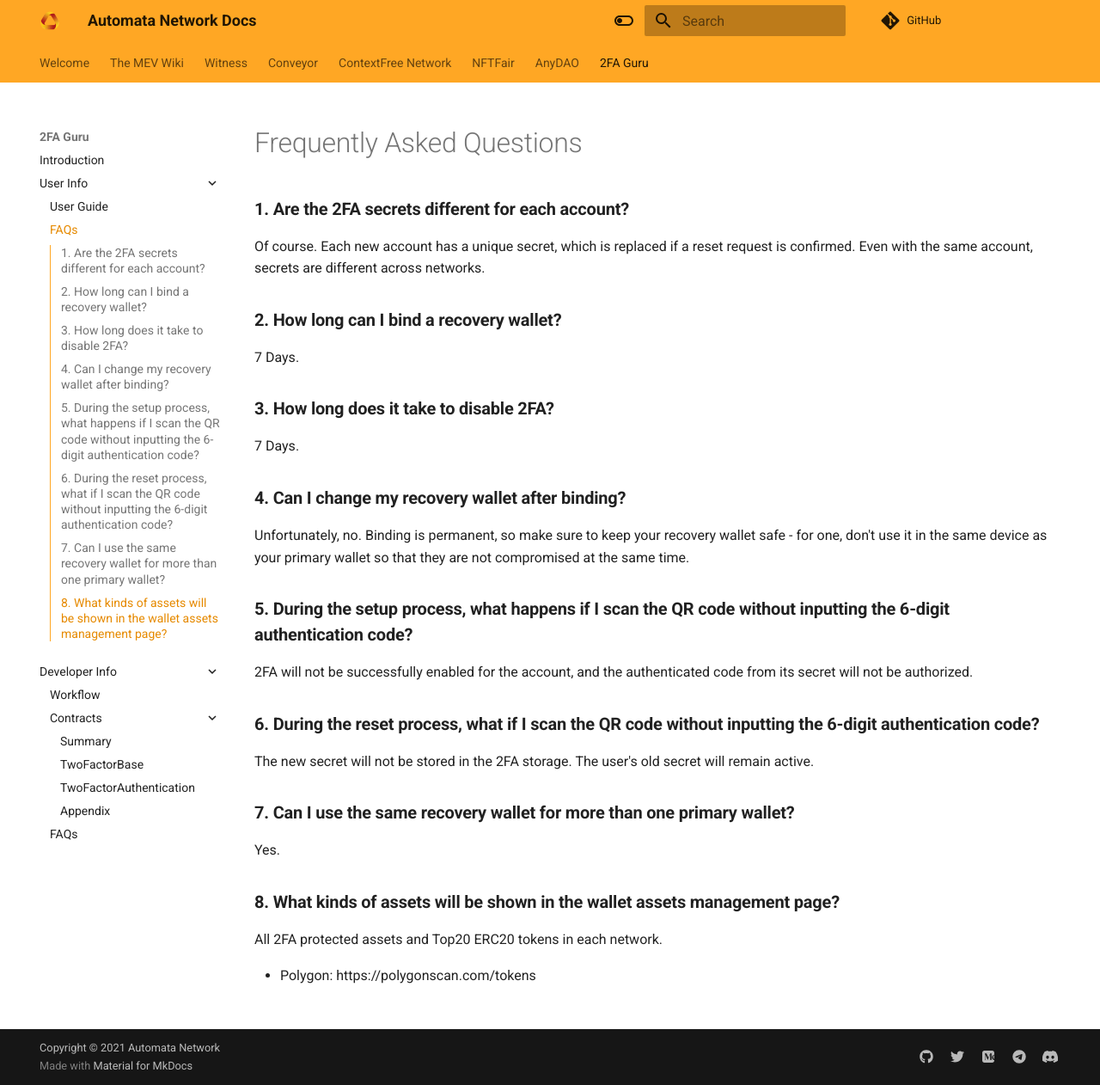
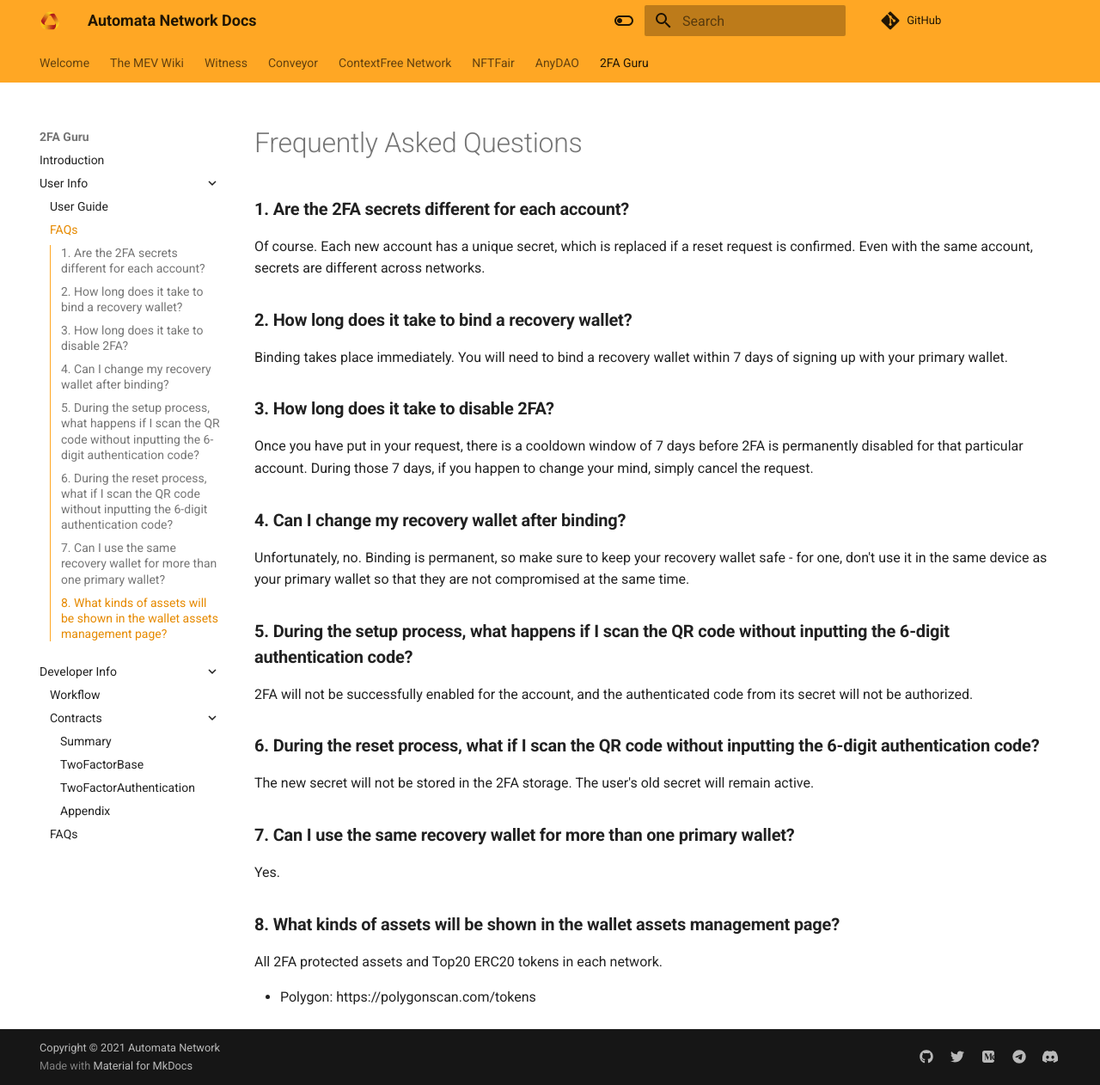
Before and after one commit to automata-network/docs, an MkDocs documentation site: the page built from docs/2fa/users/faq.md, in a window 1280 px wide and 1262 px high. Shown: the whole window at 86% size. Built offline with MkDocs 1.6.1 and Material for MkDocs 9.7.7, drawn with Linux system fonts in a browser that asks for light colours; nearby versions of some CDN libraries; comment, search, counter and statistics services are not loaded.

Commit message:
Update faq.md

```diff
--- a/docs/2fa/users/faq.md
+++ b/docs/2fa/users/faq.md
@@ -4,13 +4,13 @@
 
 Of course. Each new account has a unique secret, which is replaced if a reset request is confirmed. Even with the same account, secrets are different across networks.
 
-### **2. How long can I bind a recovery wallet?**
+### **2. How long does it take to bind a recovery wallet?**
 
-7 Days.
+Binding takes place immediately. You will need to bind a recovery wallet within 7 days of signing up with your primary wallet.
 
 ### **3. How long does it take to disable 2FA?**
 
-7 Days.
+Once you have put in your request, there is a cooldown window of 7 days before 2FA is permanently disabled for that particular account. During those 7 days, if you happen to change your mind, simply cancel the request.
 
 ### **4. Can I change my recovery wallet after binding?**
 
```
